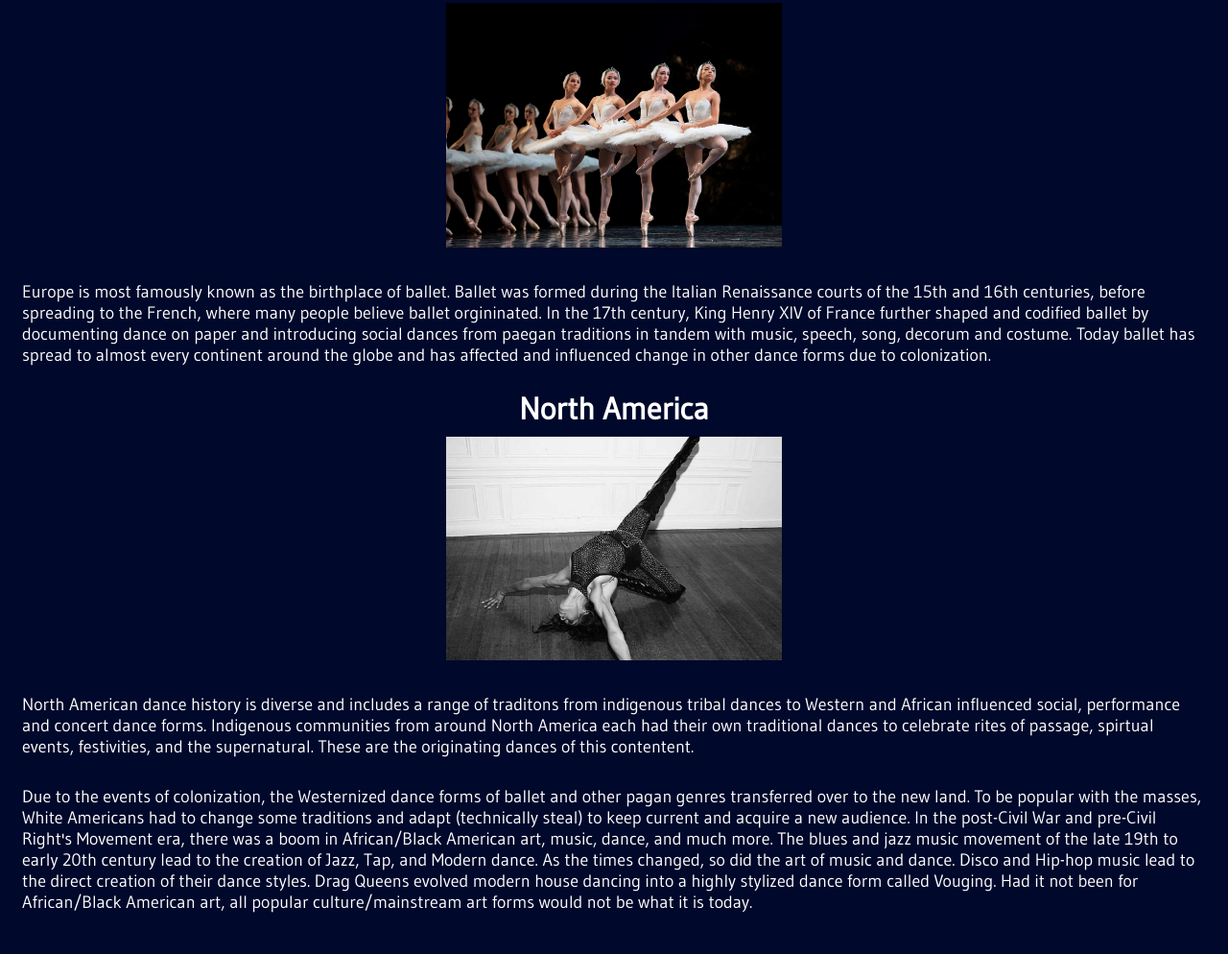
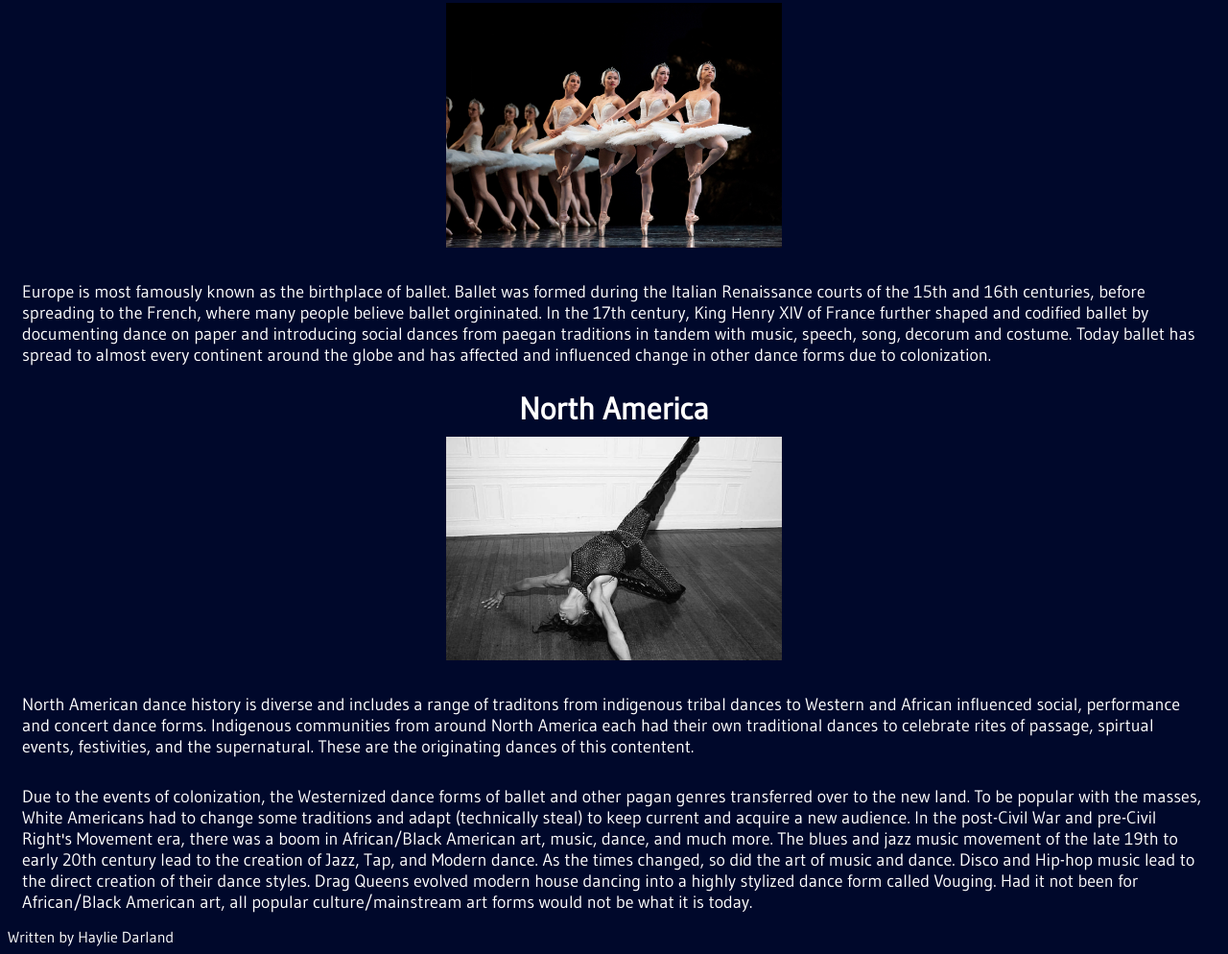
Before and after one commit to haylied/js-assignment-4-html-me-something-haylied., a website: page index.html in a window 1280 px wide. Shown: the part 2424-3418 px from the top of the page at 96% size. Drawn offline with Linux system fonts and the light colour scheme.

Commit message:
Adding required sections

```diff
--- a/index.html
+++ b/index.html
@@ -145,6 +145,6 @@
         </div>
       </div>
     </main>
-    <footer></footer>
+    <footer>Written by Haylie Darland</footer>
   </body>
 </html>
```
